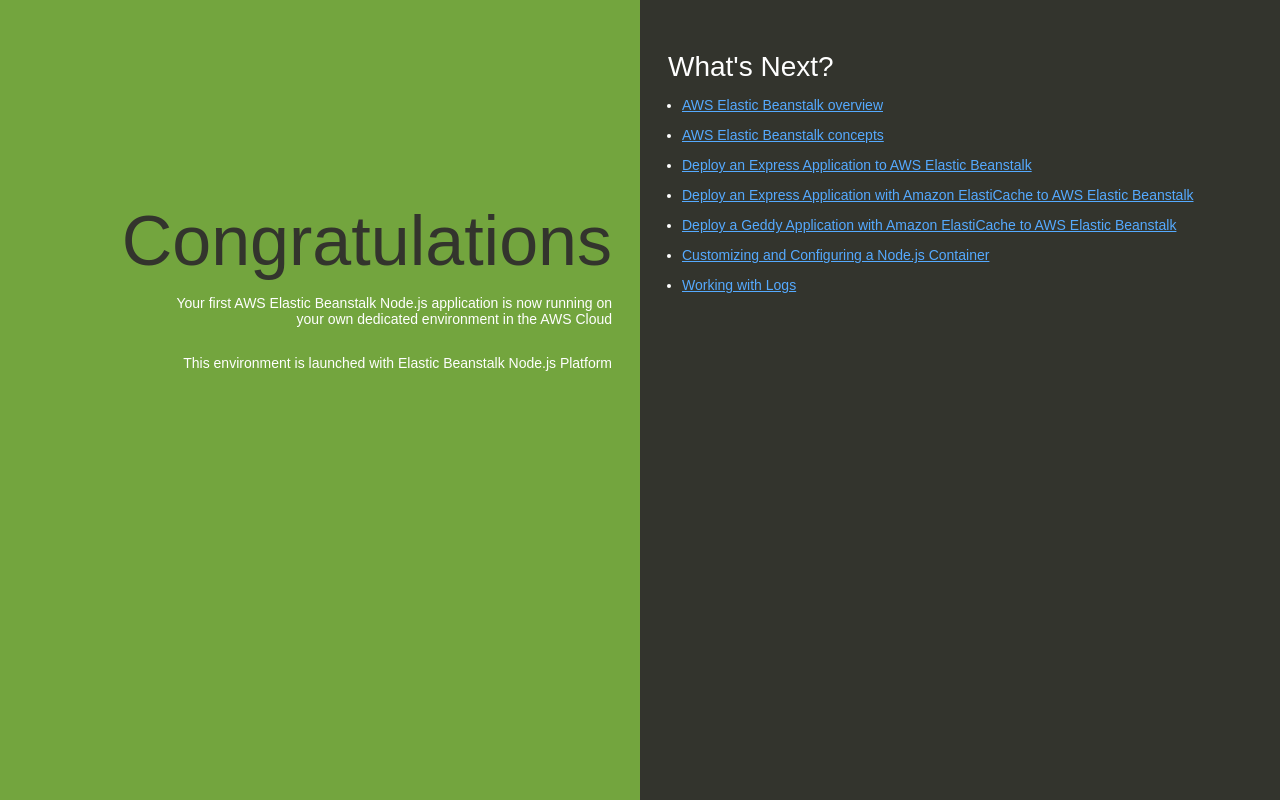
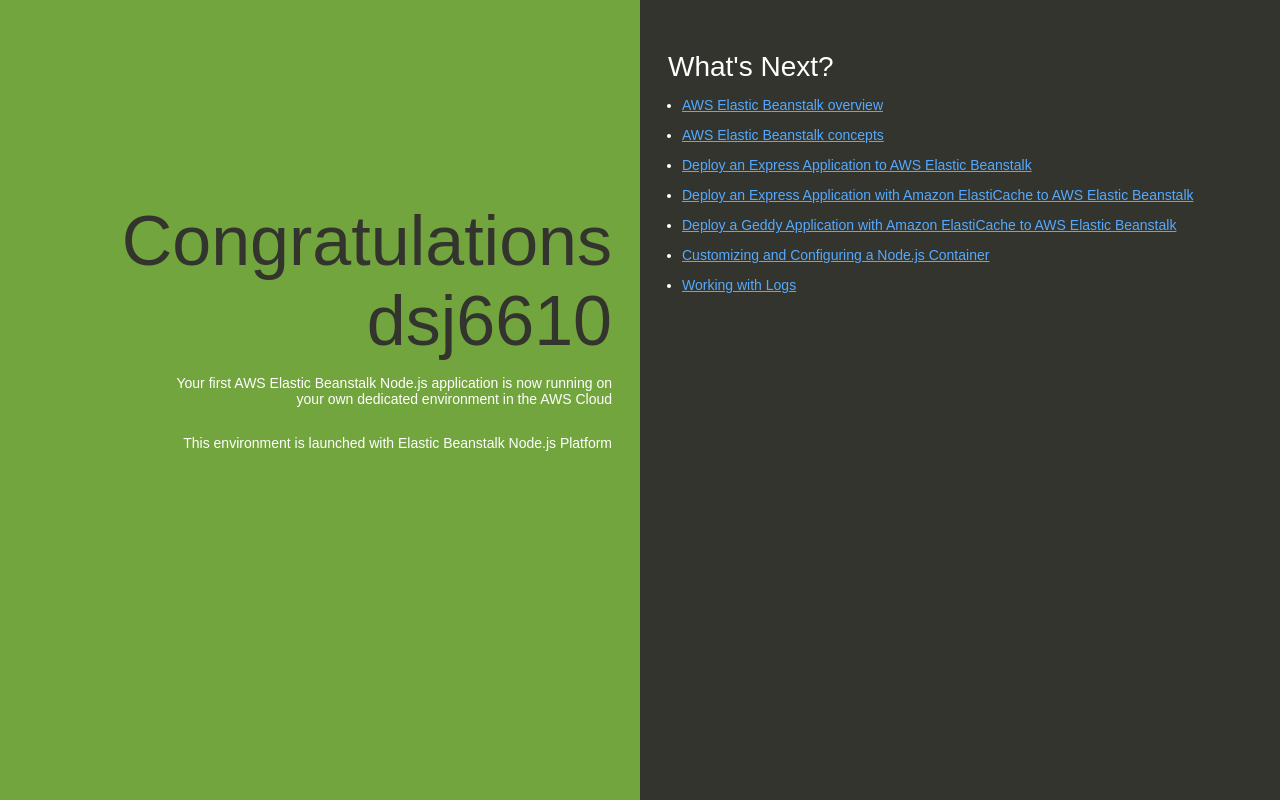
Before and after one commit to DonovanJump/don-test-node-app, a website: page index.html in a window 1280 px wide. Drawn offline with Linux system fonts and the light colour scheme.

Commit message:
added username

```diff
--- a/index.html
+++ b/index.html
@@ -74,7 +74,7 @@
   </head>
   <body>
     <div class="textColumn">
-      <h1>Congratulations</h1>
+      <h1>Congratulations dsj6610</h1>
       <p>Your first AWS Elastic Beanstalk Node.js application is now running on your own dedicated environment in the AWS Cloud</p>
       <p>This environment is launched with Elastic Beanstalk Node.js Platform</p>
     </div>
```
